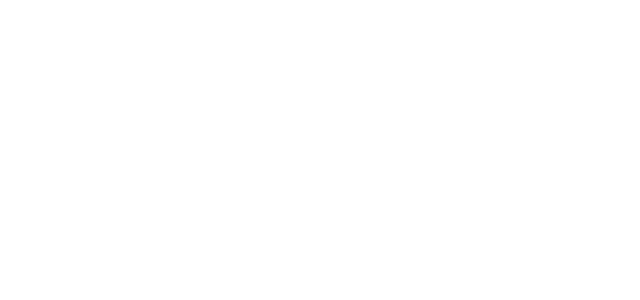
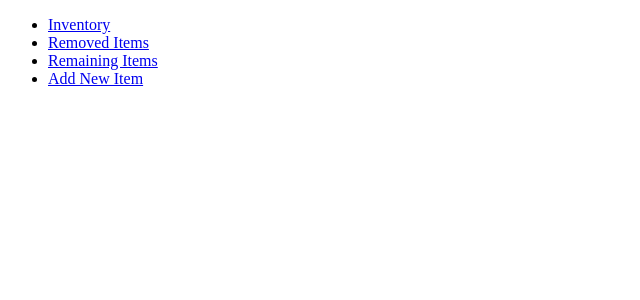
Before and after one commit to 7vTr0x7/Redux, a React (Vite) app in the folder RX2_HW3/: page / in a window 1280 px wide. Shown: the top 300 px of the page, without its empty margins (0-640 px from the left). Built offline with nearby package versions, Linux system fonts and the light colour scheme.

Commit message:
RX2_HW3 - routes

```diff
--- a/RX2_HW3/src/App.jsx
+++ b/RX2_HW3/src/App.jsx
@@ -1,7 +1,42 @@
 import React from "react";
+import { BrowserRouter as Router, Routes, Route, Link } from "react-router-dom";
+import InventoryForm from "./pages/InventoryForm";
+import Inventory from "./pages/Inventory";
+import RemovedItems from "./pages/RemovedItems";
+import RemainingItems from "./pages/RemainingItems";
 
 const App = () => {
-  return <></>;
+  return (
+    <>
+      <Router>
+        <div>
+          <nav>
+            <ul>
+              <li>
+                <Link to="/inventory">Inventory</Link>
+              </li>
+              <li>
+                <Link to="/removed">Removed Items</Link>
+              </li>
+              <li>
+                <Link to="/remaining">Remaining Items</Link>
+              </li>
+              <li>
+                <Link to="/">Add New Item</Link>
+              </li>
+            </ul>
+          </nav>
+        </div>
+
+        <Routes>
+          <Route path="/" element={<InventoryForm />} />
+          <Route path="/inventory" element={<Inventory />} />
+          <Route path="/removed" element={<RemovedItems />} />
+          <Route path="/remaining" element={<RemainingItems />} />
+        </Routes>
+      </Router>
+    </>
+  );
 };
 
 export default App;
```
